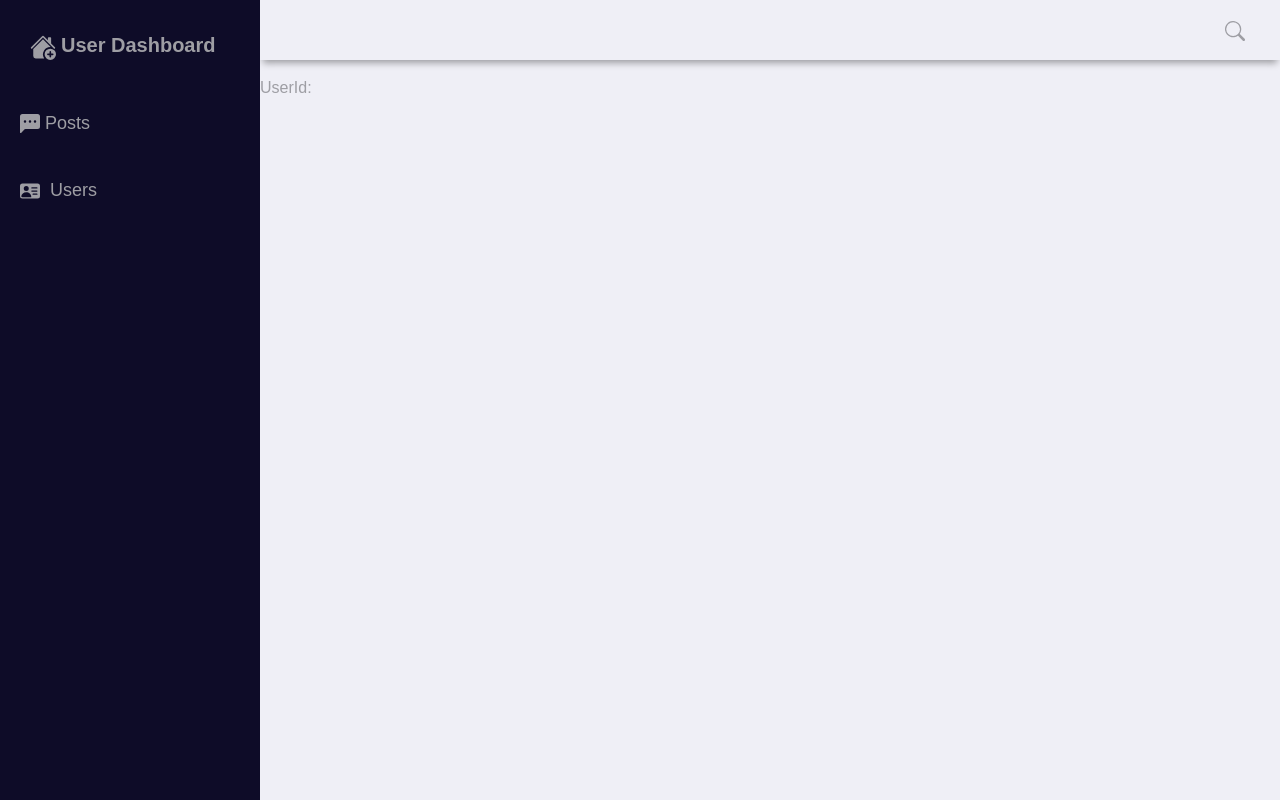
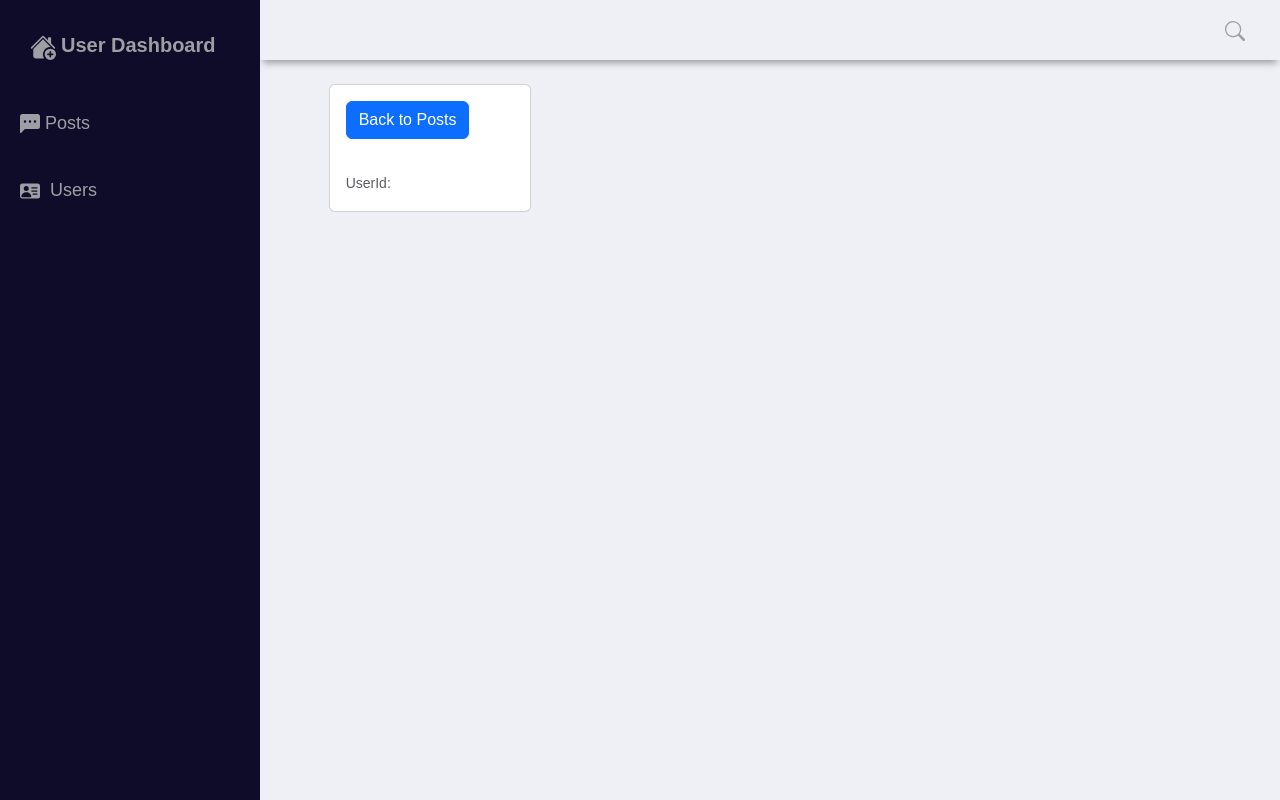
Before and after one commit to rizul11/dashboard, a React (Create React App) app: page /post-detail in a window 1280 px wide. Built offline with nearby package versions, Linux system fonts and the light colour scheme; no server answers.

Commit message:
added some styling

```diff
--- a/src/pages/PostDetail.jsx
+++ b/src/pages/PostDetail.jsx
@@ -1,7 +1,33 @@
+// import React, { useEffect } from "react";
+// import { useSelector, useDispatch } from "react-redux";
+
+// import { fetchPostDetails } from "../features/postDetailsActions";
+
+// function PostDetails() {
+//   const postId = useSelector((state) => state.general.param);
+//   console.log("post id", postId);
+//   const dispatch = useDispatch();
+//   const postDetails = useSelector((state) => state.postDetails);
+
+//   useEffect(() => {
+//     dispatch(fetchPostDetails(postId));
+//   }, [dispatch, postId]);
+//   console.log("details", postDetails);
+//   return (
+//     <div className="post-detail-container">
+//       <h3>{postDetails?.title}</h3>
+//       <p>{postDetails?.body}</p>
+//       <p>UserId: {postDetails?.userId}</p>
+//     </div>
+//   );
+// }
+
+// export default PostDetails;
+
 import React, { useEffect } from "react";
 import { useSelector, useDispatch } from "react-redux";
-
 import { fetchPostDetails } from "../features/postDetailsActions";
+import { Link } from "react-router-dom"; // Import Link from react-router-dom
 
 function PostDetails() {
   const postId = useSelector((state) => state.general.param);
@@ -13,11 +39,25 @@ function PostDetails() {
     dispatch(fetchPostDetails(postId));
   }, [dispatch, postId]);
   console.log("details", postDetails);
+
   return (
-    <div className="post-detail-container">
-      <h3>{postDetails?.title}</h3>
-      <p>{postDetails?.body}</p>
-      <p>UserId: {postDetails?.userId}</p>
+    <div className="container mt-4">
+      <div className="row">
+        <div className="col-md-8 offset-md-2">
+          <div className="card">
+            <div className="card-body">
+              <Link to="/posts" className="btn btn-primary mb-3">
+                Back to Posts
+              </Link>
+              <h3 className="card-title">{postDetails?.title}</h3>
+              <p className="card-text">{postDetails?.body}</p>
+              <p className="card-text">
+                <small className="text-muted">UserId: {postDetails?.userId}</small>
+              </p>
+            </div>
+          </div>
+        </div>
+      </div>
     </div>
   );
 }
```
